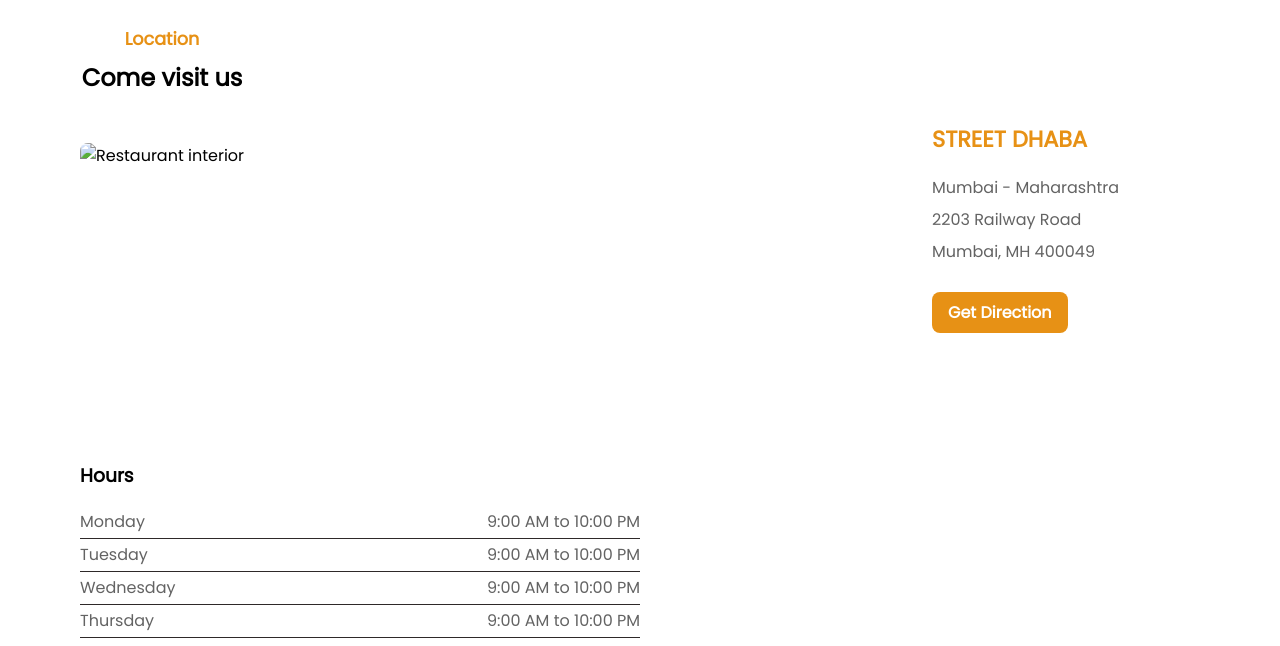
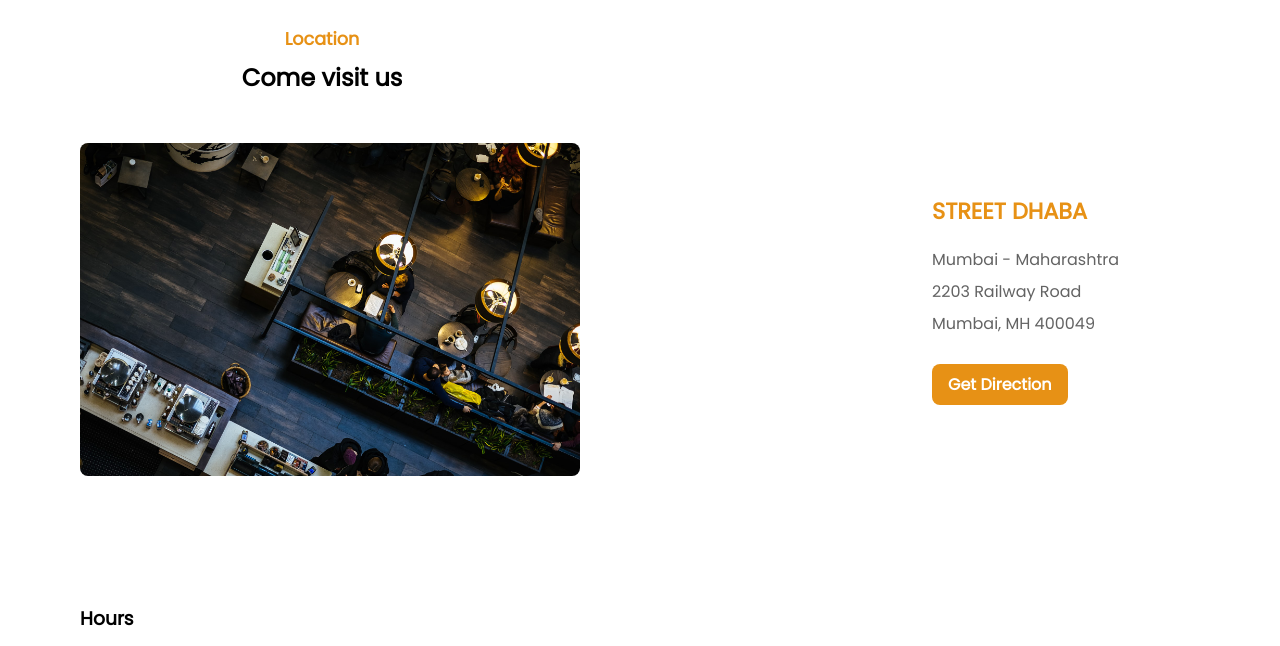
Before and after one commit to dhanvin03/StreetDhaba, a plain HTML site: page location.html in a window 1280 px wide. Shown: the part 102-748 px from the top of the page. Drawn offline with Linux system fonts and the light colour scheme; some packages are replaced by stand-ins of ours; the site is published under a folder, as on GitHub Pages, so addresses that start at the root find nothing; a web font is replaced by a local one.

Commit message:
Add files via upload

```diff
--- a/location.html
+++ b/location.html
@@ -68,7 +68,7 @@
                         <h2 class="location-subtitle">Come visit us</h2>
                     </div>
                     <div class="location-img">
-                        <img src="/images/restaurant/restaurant-interior.jpg" alt="Restaurant interior" width="100">
+                        <img src="images/restaurant/restaurant-interior.jpg" alt="Restaurant interior" width="100">
                     </div>
                 </div>
                 <div class="restaurant-address">
```
